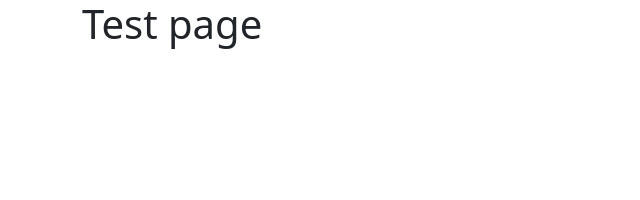
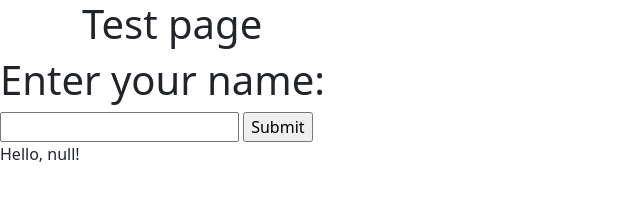
Before and after one commit to vl4d0s94/baronvlad, a plain HTML site: page index.html in a window 1280 px wide. Shown: the whole page, without its empty margins (0-640 px from the left). Drawn offline with nearby package versions, Linux system fonts and the light colour scheme.

Commit message:
Update index.html

```diff
--- a/index.html
+++ b/index.html
@@ -18,5 +18,12 @@
   <div class="container">
     <h1>Test page</h1>
   </div>
+
+      <h1>Enter your name:</h1>
+    <form action="xss.html" method="get">
+      <input type="text" name="name">
+      <input type="submit" value="Submit">
+    </form>
+      <p>Hello, <script>document.write(new URLSearchParams(window.location.search).get("name"));</script>!</p>
 </body>
 </html>
```
